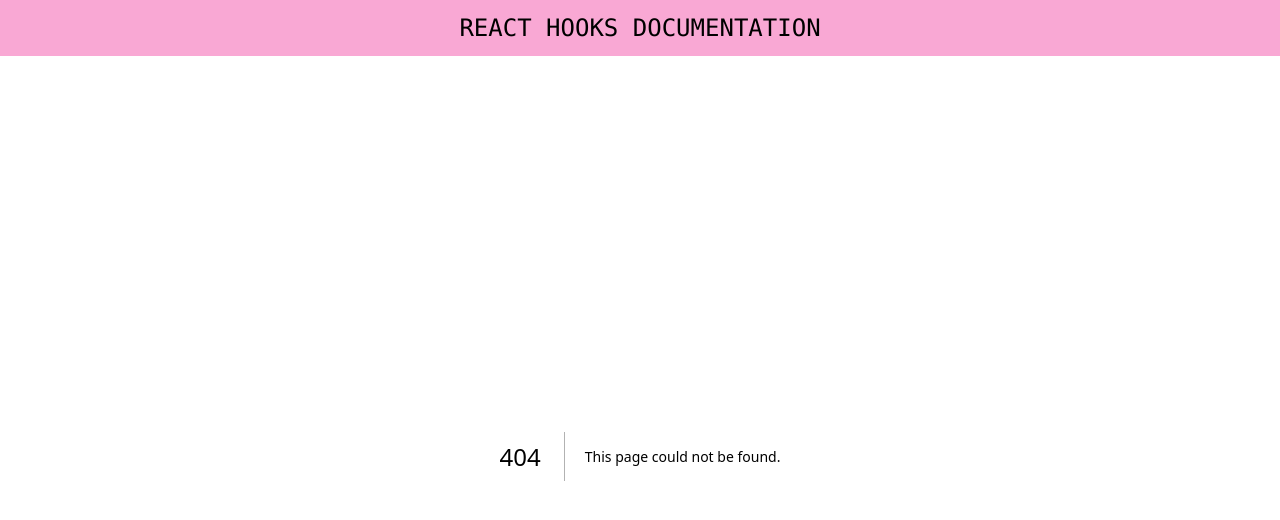
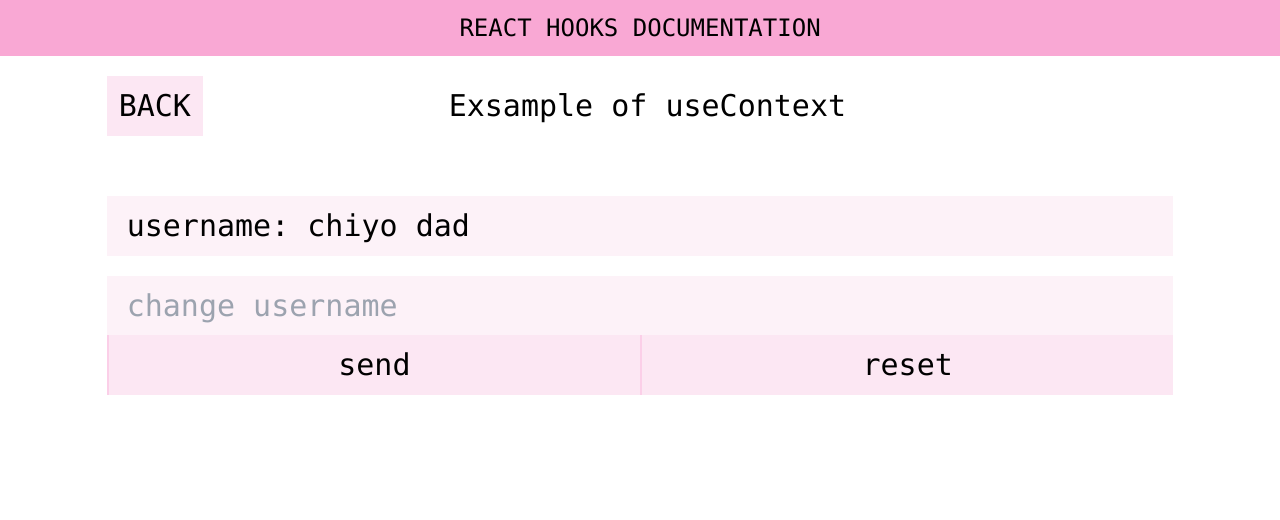
Before and after one commit to goldietiara/react-hooks-documentation, a Next.js app: page /exUseContext in a window 1280 px wide. Before the commit this address had no page. Shown: the top 520 px of the page. Built offline with nearby package versions, Linux system fonts and the light colour scheme.

Commit message:
useContext DONE

```diff
--- /dev/null
+++ b/src/app/(reactHooks)/exUseContext/page.jsx
@@ -0,0 +1,33 @@
+"use client";
+import UserConext from "@/components/(useContext)/userConext/UserConext";
+import UserInputContext from "@/components/(useContext)/userInputContext/UserInputContext";
+import Link from "next/link";
+import React, { createContext, useState } from "react";
+
+export const appContext = createContext(null);
+
+const ExUseContext = () => {
+  const [username, setUsername] = useState("chiyo dad");
+
+  return (
+    <div className=" w-10/12 h-fit flex flex-col text-3xl gap-5 m-5">
+      <div className="flex mb-10 w-full">
+        <Link href={"/"}>
+          <div className="bg-pink-100 w-fit h-fit p-3 hover:bg-pink-200 overflow-auto">
+            BACK
+          </div>
+        </Link>
+        <h4 className="text-center p-3 w-10/12">Exsample of useContext</h4>
+      </div>
+      <appContext.Provider
+        value={{ username, setUsername }}
+        className=" grid grid-cols-1 w-10/12 h-20 self-center"
+      >
+        <UserConext></UserConext>
+        <UserInputContext></UserInputContext>
+      </appContext.Provider>
+    </div>
+  );
+};
+
+export default ExUseContext;
--- a/src/app/(reactHooks)/exUseLayoutEffect/page.jsx
+++ b/src/app/(reactHooks)/exUseLayoutEffect/page.jsx
@@ -6,6 +6,7 @@
 const ExUseLayoutEffect = () => {
   const [data, setData] = useState(["nyan"]);
   const [data2, setData2] = useState(["nyan"]);
+  const [animation, setanimation] = useState(false);
 
   useLayoutEffect(() => {
     const getData = async () => {
@@ -67,7 +68,7 @@
                 </div>
               );
             })}
-          </div>{" "}
+          </div>
         </div>
         <div className=" row-span-2 col-start-3 col-end-5 w-full h-96 bg-pink-50 p-3 text-left">
           <div className=" w-full h-full overflow-auto">
@@ -80,12 +81,19 @@
             })}
           </div>
         </div>
-        <Link
+
+        {/* <button
+          className=" relative row-span-4 col-start-4 col-end-5 w-full h-fit py-3 px-5 bg-pink-100 hover:bg-pink-200"
+          onClick={()=>{ setanimation(!animation)}}
+          >reload</button> */}
+        {/* <Link
           href={"/exUseLayoutEffect"}
           className=" relative row-span-4 col-start-4 col-end-5 w-full h-fit py-3 px-5 bg-pink-100 hover:bg-pink-200"
         >
-          <button>reload</button>
-        </Link>
+          <button
+          onClick={}
+          >reload</button>
+        </Link> */}
       </div>
     </div>
   );
--- a/src/app/page.jsx
+++ b/src/app/page.jsx
@@ -43,7 +43,7 @@
 
 const Contoh = () => {
   return (
-    <div className=" grid grid-cols-2 md:grid-cols-2 lg:grid-cols-3 gap-10 text-lg md:text-xl lg:text-3xl text-gray-900 my-10 mx-5 md:mx-10 lg:mx-40">
+    <div className=" grid grid-cols-2 md:grid-cols-2 lg:grid-cols-3 gap-10 text-lg md:text-xl lg:text-2xl text-gray-900 my-10 mx-5 md:mx-10 lg:mx-40">
       {linkContoh.map((v, i, a) => {
         return (
           <Link
--- /dev/null
+++ b/src/components/(useContext)/userConext/UserConext.jsx
@@ -0,0 +1,14 @@
+import React, { useContext } from "react";
+import { appContext } from "@/app/(reactHooks)/exUseContext/page";
+
+const UserConext = () => {
+  const { username } = useContext(appContext);
+
+  return (
+    <div className="w-full h-full py-3 px-5 bg-pink-50">
+      username: {username}
+    </div>
+  );
+};
+
+export default UserConext;
--- /dev/null
+++ b/src/components/(useContext)/userInputContext/UserInputContext.jsx
@@ -0,0 +1,37 @@
+import { appContext } from "@/app/(reactHooks)/exUseContext/page";
+import React, { useContext, useRef } from "react";
+
+const UserInputContext = () => {
+  const { setUsername } = useContext(appContext);
+  const inputRef = useRef(null);
+
+  return (
+    <div className=" grid grid-cols-2 h-20">
+      <input
+        className="relative col-start-1 col-end-3 w-full h-full py-3 px-5 bg-pink-50 hover:bg-pink-200"
+        type="text"
+        placeholder="change username"
+        ref={inputRef}
+      />
+
+      <button
+        className=" w-full h-full py-3 px-5 bg-pink-100 hover:bg-pink-200 border-l-2 border-pink-200"
+        onClick={() => {
+          setUsername(inputRef.current.value);
+        }}
+      >
+        send
+      </button>
+      <button
+        className=" w-full h-full py-3 px-5 bg-pink-100 hover:bg-pink-200 border-l-2 border-pink-200"
+        onClick={() => {
+          setUsername("chiyo dad");
+        }}
+      >
+        reset
+      </button>
+    </div>
+  );
+};
+
+export default UserInputContext;
```
Also changed, not shown: src/components/impHandle/ImpHandle.jsx (+0 -13 lines).
